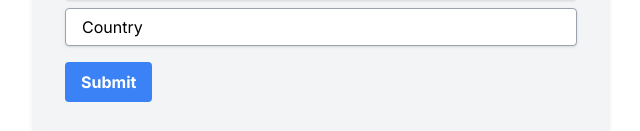
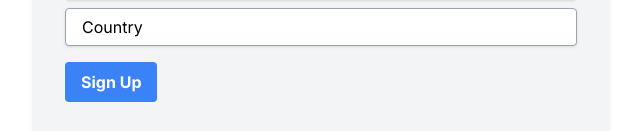
Before and after one commit to Daviti0410/GeoMARKET, a Next.js app: page /signUp in a window 1280 px wide. Shown: the part 910-1041 px from the top of the page, without its empty margins (319-959 px from the left). Built offline with nearby package versions, Linux system fonts and the light colour scheme.

Commit message:
initial commit

```diff
--- a/src/app/signUp/page.js
+++ b/src/app/signUp/page.js
@@ -2,9 +2,12 @@
 import React, { useState } from "react";
 import { useFormik } from "formik";
 import { registrationSchema } from "../lib/validation";
+import { useRouter } from "next/navigation";
 
 const SignUp = () => {
   const [message, setMessage] = useState("");
+
+  const router = useRouter();
 
   const formik = useFormik({
     initialValues: {
@@ -37,6 +40,7 @@ const SignUp = () => {
         const data = await res.json();
         if (data.success) {
           setMessage("Upload successful!");
+          router.push("/signIn");
         } else {
           setMessage("Upload failed: " + data.message);
         }
@@ -311,7 +315,7 @@ const SignUp = () => {
             className="bg-blue-500 hover:bg-blue-700 text-white font-bold py-2 px-4 rounded focus:outline-none focus:shadow-outline"
             type="submit"
           >
-            Submit
+            Sign Up
           </button>
         </div>
       </form>
```
